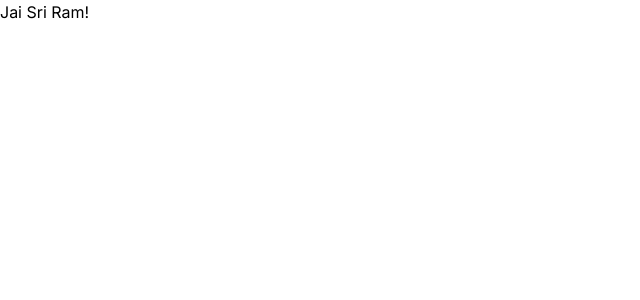
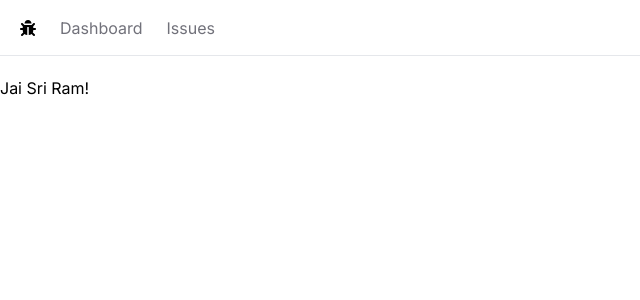
Before and after one commit to Harsh2509/Issue-Tracker, a Next.js app: page / in a window 1280 px wide. Shown: the top 300 px of the page, without its empty margins (0-640 px from the left). Built offline with nearby package versions, Linux system fonts and the light colour scheme.

Commit message:
Built the Navbar

```diff
--- /dev/null
+++ b/app/Navbar.tsx
@@ -0,0 +1,33 @@
+import Link from "next/link";
+import React from "react";
+import { FaBug } from "react-icons/fa";
+
+const Navbar = () => {
+  const links = [
+    { text: "Dashboard", href: "/" },
+    { text: "Issues", href: "/issues" },
+  ];
+
+  return (
+    <nav className="flex space-x-6 border-b mb-5 h-14 items-center px-5">
+      <Link href="/">
+        <FaBug />
+      </Link>
+      <ul className="flex space-x-6">
+        {links.map((link) => {
+          return (
+            <Link
+              key={link.href}
+              href={link.href}
+              className="text-zinc-500 hover:text-zinc-800 transition-colors"
+            >
+              {link.text}
+            </Link>
+          );
+        })}
+      </ul>
+    </nav>
+  );
+};
+
+export default Navbar;
--- a/app/layout.tsx
+++ b/app/layout.tsx
@@ -1,22 +1,28 @@
-import type { Metadata } from 'next'
-import { Inter } from 'next/font/google'
-import './globals.css'
+import type { Metadata } from "next";
+import { Inter } from "next/font/google";
+import "./globals.css";
+import Navbar from "./Navbar";
 
-const inter = Inter({ subsets: ['latin'] })
+const inter = Inter({ subsets: ["latin"] });
 
 export const metadata: Metadata = {
-  title: 'Create Next App',
-  description: 'Generated by create next app',
-}
+  title: "Create Next App",
+  description: "Generated by create next app",
+};
 
 export default function RootLayout({
   children,
 }: {
-  children: React.ReactNode
+  children: React.ReactNode;
 }) {
   return (
     <html lang="en">
-      <body className={inter.className}>{children}</body>
+      <body className={inter.className}>
+        <main>
+          <Navbar />
+          {children}
+        </main>
+      </body>
     </html>
-  )
+  );
 }
```
Also changed, not shown: package.json (+5 -4 lines), 1 other file (tests, documents, lock files or other folders).
